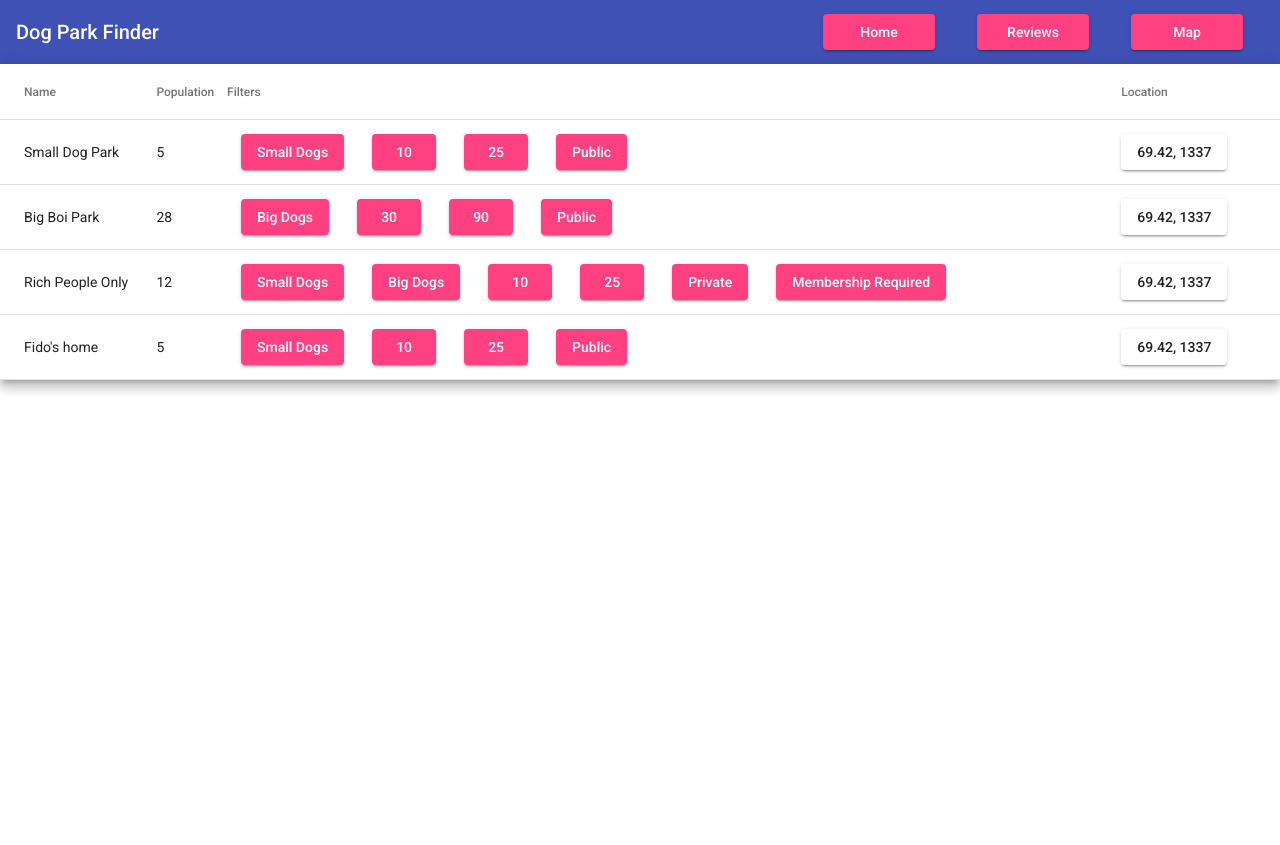
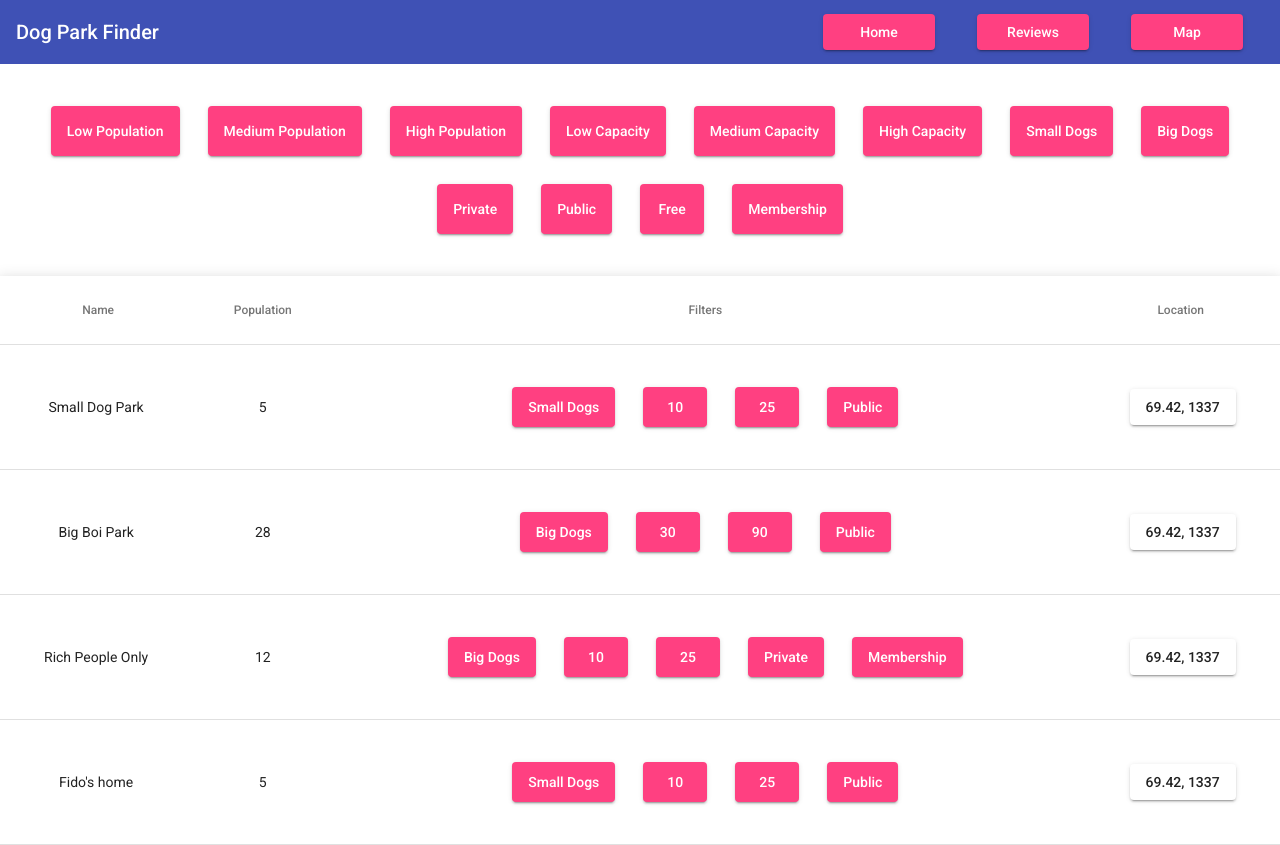
Before and after one commit to BrianM0330/DogParkFinder, an Angular app: page / in a window 1280 px wide. Before the commit the page ends 800 px from the top, so only its background shows below. Built offline with nearby package versions, Linux system fonts and the light colour scheme.

Commit message:
filtering table works

```diff
--- a/src/app/find-and-filter/filter.model.ts
+++ b/src/app/find-and-filter/filter.model.ts
@@ -1,19 +1,19 @@
 export enum FilterOptions {
-  LOW_POPULATION = 25,
-  MEDIUM_POPULATION = 65,
-  HIGH_POPULATION = 90,
+  Low_Population = 25,
+  Medium_Population = 65,
+  High_Population = 90,
 
   //arbitrary values, we'd need to do a bit of research here
-  LOW_CAPACITY = 10,
-  MEDIUM_CAPACITy = 20,
-  HIGH_CAPACITY = 30,
+  Low_Capacity = 10,
+  Medium_Capacity = 20,
+  High_Capacity = 30,
 
-  SMALL_DOGS = "Small Dogs",
-  BIG_DOGS = "Big Dogs",
+  Small_Dogs = "Small Dogs",
+  Big_Dogs = "Big Dogs",
 
-  PRIVATE = "Private",
-  PUBLIC = "Public",
+  Private = "Private",
+  Public = "Public",
 
-  FREE = "Free",
-  MEMBERSHIP = "Membership Required"
+  Free = "Free",
+  Membership = "Membership"
 }
--- a/src/app/find-and-filter/find-and-filter.component.css
+++ b/src/app/find-and-filter/find-and-filter.component.css
@@ -1,12 +1,45 @@
 .mat-elevation-z8 {
+  text-align: center;
   flex: 1 1 auto;
   width: 100%;
+  min-height: 100%;
 }
 
-.filter-button {
-  margin: 1em;
+.mat-row {
+  text-align: center;
+  height: auto;
+}
+.mat-header-cell {
+  padding: 2em;
+  text-align: center;
 }
 
-span {
-  border: 2px solid red;
+.mat-cell {
+  text-align: centeri;
+  padding: 2em;
 }
+
+.table-button {
+  margin: 1em;
+  width: fit-content;
+  height: 40px;
+}
+
+.filter-container {
+  display: flex;
+  justify-content: center;
+  flex-direction: row;
+  flex-wrap: wrap;
+  /* margin: 2em; */
+  padding: 2em;
+}
+
+.unselected-filter {
+  margin: 1em;
+  width: fit-content;
+  height: 50px;
+}
+
+h1 {
+  align-content: center;
+}
--- a/src/app/find-and-filter/find-and-filter.component.html
+++ b/src/app/find-and-filter/find-and-filter.component.html
@@ -1,7 +1,15 @@
-<!-- Define table datasource from component "dataSource" -->
-<div>
+<div class="filter-container">
+ <div *ngFor="let item of filterNames">
+    <button
+      mat-raised-button class="unselected-filter"
+      color="accent"
+      (click)="filterFunction(item)"
+    >
+      {{item.replace("_", " ")}}
+    </button>
+  </div>
+</div>
 
-</div>
 
 <div class="flex-table-container">
   <table mat-table [dataSource]="dataSource" class="mat-elevation-z8">
@@ -20,8 +28,12 @@
     <!-- How could I make all the individual items into HTML elements? -->
     <ng-container matColumnDef="Filters">
       <th mat-header-cell *matHeaderCellDef> Filters </th>
-      <td mat-cell *matCellDef="let park" >
-        <button mat-raised-button class="filter-button" color='accent'*ngFor="let filter of park.options"> {{filter}} </button>
+      <td mat-cell *matCellDef="let park">
+
+        <span *ngFor="let filter of park.options">
+          <button mat-raised-button class="table-button" color='accent' (click)="filterFunction(filter)"> {{filter}} </button>
+        </span>
+
       </td>
     </ng-container>
 
--- a/src/app/find-and-filter/find-and-filter.component.ts
+++ b/src/app/find-and-filter/find-and-filter.component.ts
@@ -10,14 +10,40 @@ import {Parks} from './park-data'
 })
 
 export class FindAndFilterComponent implements OnInit {
+  ParkData: Parks = new Parks()
+
+  dataToDisplay = this.ParkData.parksList;
+
   constructor() {
-
   }
 
   ngOnInit(): void {
+  }
+
+  filterNames = Object.keys(FilterOptions).slice(6)
+  filterValues = Object.values(FilterOptions).slice(6)
+
+  dataSource = this.dataToDisplay
+  displayedColumns = ['Name', 'Population', 'Filters', 'Location']
+
+  public filterFunction(toFilter: String) {
+    toFilter = toFilter.replace("_", " ")
+    console.log("Before ==>  ", this.dataSource)
+
+    // this.dataSource = this.dataSource.splice(2)
+    this.dataSource = this.dataSource
+                        .filter(park =>
+                                park.options.includes(<FilterOptions> toFilter) //casted enum to string param
+                          )
+
+    console.log(this.dataSource)
+  }
+
+  public toggleSelected() {
 
   }
+}
 
-  dataSource: Object = new Parks().parksList;
-  displayedColumns = ['Name', 'Population', 'Filters', 'Location']
-}
+console.log(Object.keys(FilterOptions).slice(6))
+
+console.log(Object.values(FilterOptions).slice(6))
--- a/src/app/find-and-filter/park-data.ts
+++ b/src/app/find-and-filter/park-data.ts
@@ -15,7 +15,7 @@ export class Parks {
       name : "Small Dog Park",
       population: 5,
       maxPopulation: 15,
-      options : [FilterOptions.SMALL_DOGS, FilterOptions.LOW_CAPACITY, FilterOptions.LOW_POPULATION, FilterOptions.PUBLIC],
+      options : [FilterOptions.Small_Dogs, FilterOptions.Low_Capacity, FilterOptions.Low_Population, FilterOptions.Public],
       latitude : 69.420,
       longitude : 1337
     },
@@ -24,7 +24,7 @@ export class Parks {
       name : "Big Boi Park",
       population: 28,
       maxPopulation: 35,
-      options : [FilterOptions.BIG_DOGS, FilterOptions.HIGH_CAPACITY, FilterOptions.HIGH_POPULATION, FilterOptions.PUBLIC],
+      options : [FilterOptions.Big_Dogs, FilterOptions.High_Capacity, FilterOptions.High_Population, FilterOptions.Public],
       latitude : 69.420,
       longitude : 1337
     },
@@ -33,7 +33,7 @@ export class Parks {
       name : "Rich People Only",
       population: 12,
       maxPopulation: 40,
-      options : [FilterOptions.SMALL_DOGS, FilterOptions.BIG_DOGS, FilterOptions.LOW_CAPACITY, FilterOptions.LOW_POPULATION, FilterOptions.PRIVATE, FilterOptions.MEMBERSHIP],
+      options : [FilterOptions.Big_Dogs, FilterOptions.Low_Capacity, FilterOptions.Low_Population, FilterOptions.Private, FilterOptions.Membership],
       latitude : 69.420,
       longitude : 1337
     },
@@ -42,7 +42,7 @@ export class Parks {
       name : "Fido's home",
       population: 5,
       maxPopulation: 45,
-      options : [FilterOptions.SMALL_DOGS, FilterOptions.LOW_CAPACITY, FilterOptions.LOW_POPULATION, FilterOptions.PUBLIC],
+      options : [FilterOptions.Small_Dogs, FilterOptions.Low_Capacity, FilterOptions.Low_Population, FilterOptions.Public],
       latitude : 69.420,
       longitude : 1337
     }
```
